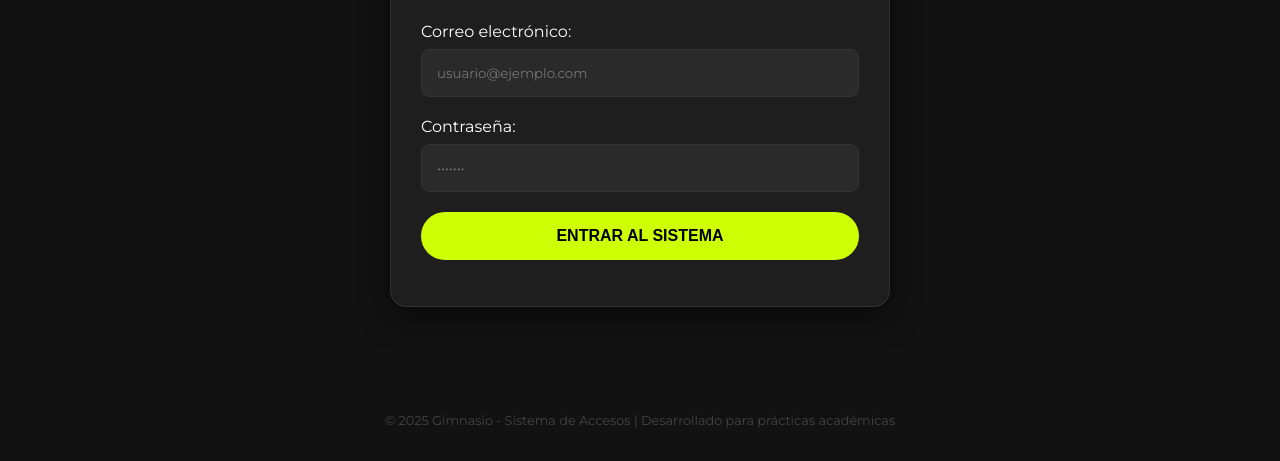
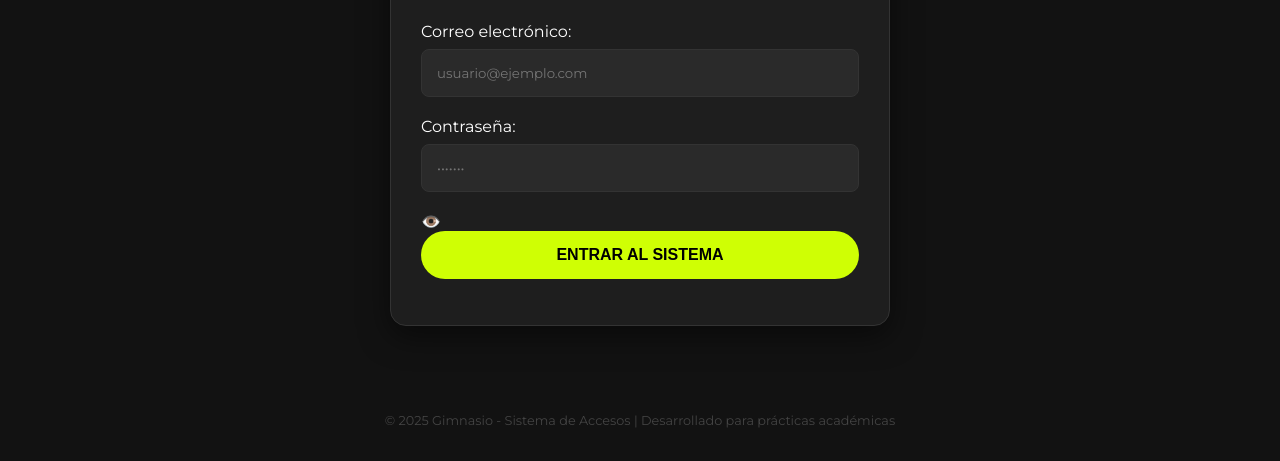
Before and after one commit to Gaelooooo/GymAMFit, a plain HTML site: page index.html in a window 1280 px wide. Shown: the part 339-800 px from the top of the page. Drawn offline with Linux system fonts and the light colour scheme; a script that the page names is missing.

Commit message:
Update index.html

```diff
--- a/index.html
+++ b/index.html
@@ -32,7 +32,11 @@
             <input id="loginEmail" type="text" placeholder="usuario@ejemplo.com">
 
             <label>Contraseña:</label>
-            <input id="loginPass" type="password" placeholder="•••••••">
+<div class="input-wrapper">
+  <input id="loginPass" type="password" placeholder="•••••••">
+  <span class="toggle-password" onclick="togglePassword()">👁️</span>
+</div>
+
 
             <button onclick="login()" class="btn-action">ENTRAR AL SISTEMA</button>
             <p id="loginMsg"></p>
```
